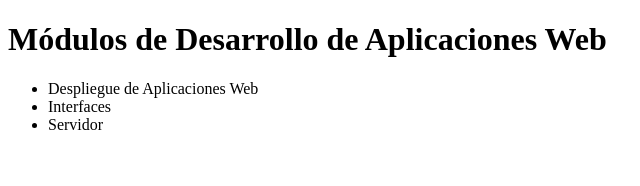
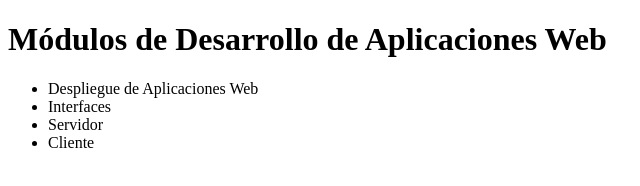
Before and after one commit to Alexandra-SV/dawPracticaRemotos, a plain HTML site: page index.html in a window 1280 px wide. Shown: the full height of the page, 0-640 px from the left. Drawn offline with Linux system fonts and the light colour scheme.

Commit message:
Cambio index.html en rama primero

```diff
--- a/index.html
+++ b/index.html
@@ -11,6 +11,7 @@
     <li>Despliegue de Aplicaciones Web</li>
     <li>Interfaces</li>
     <li>Servidor</li>
+    <li>Cliente</li>
   </ul>
 </body>
 </html>
```
